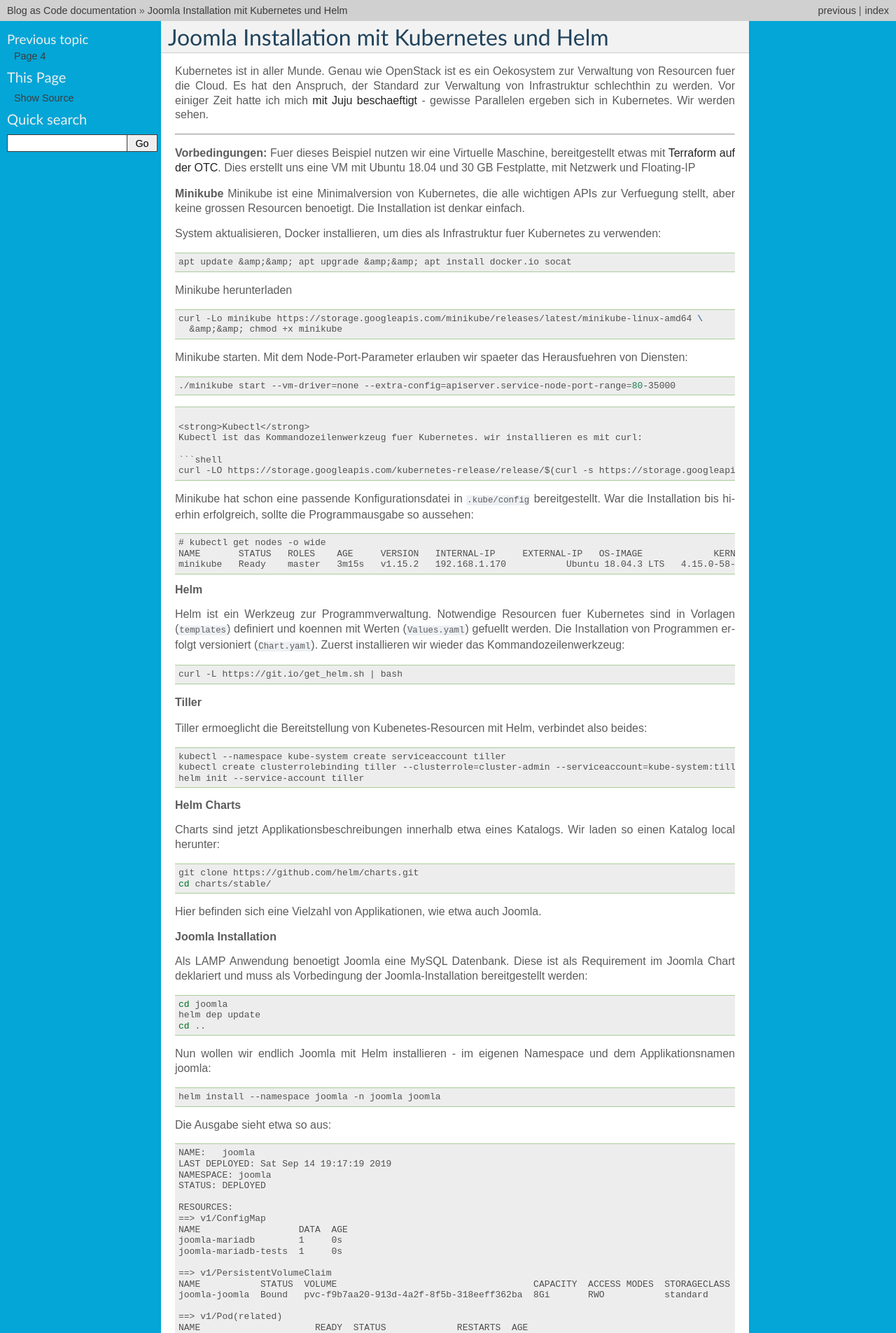
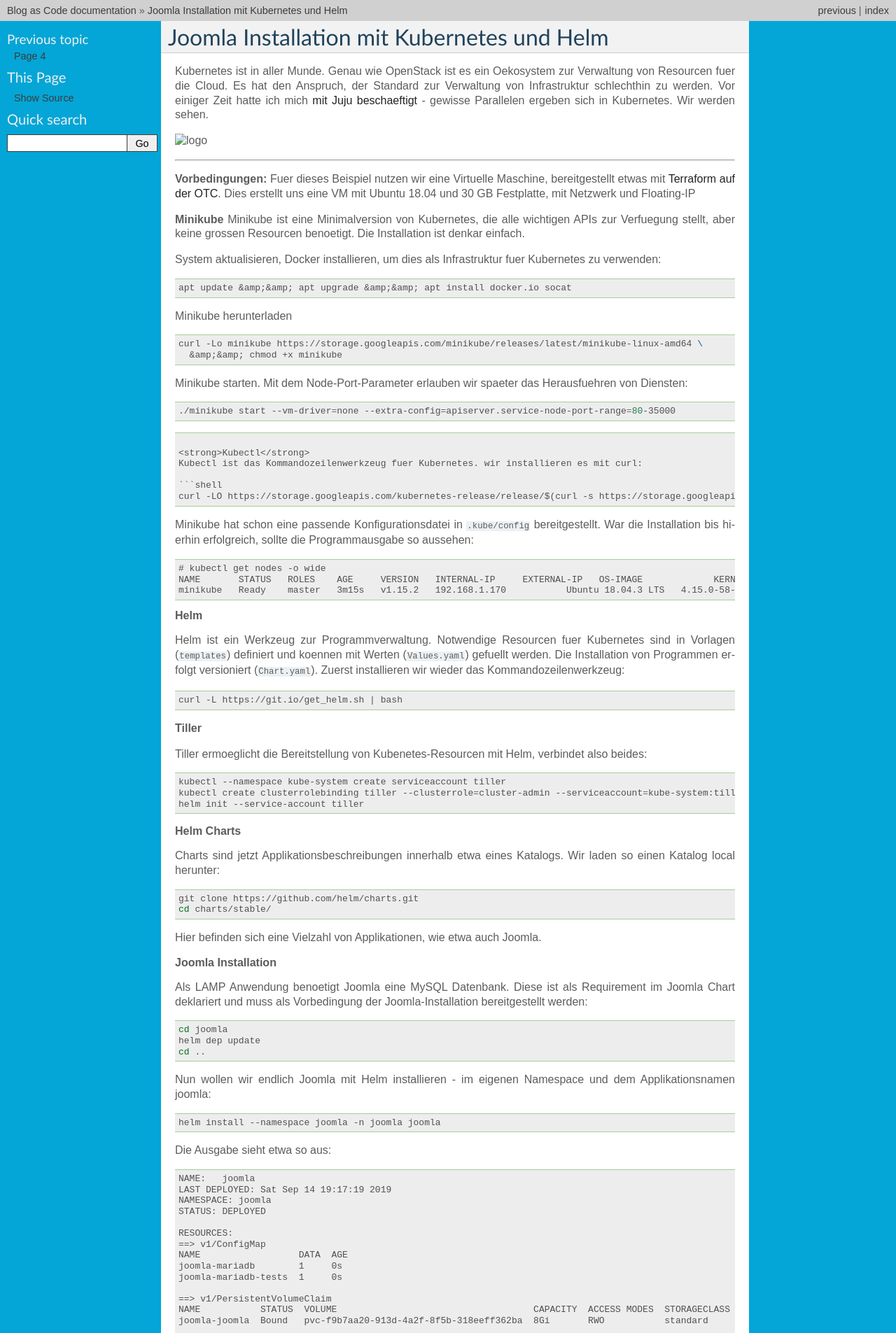
Before and after one commit to pepov/k8sblog, a Sphinx documentation site: the page built from source/joomla-installation-mit-kubernetes-und-helm.md, in a window 1280 px wide. Shown: the top 1905 px of the page at 70% size. Built offline with Sphinx 7.4.7, drawn with Linux system fonts in a browser that asks for light colours.

Commit message:
fix image

```diff
--- a/source/joomla-installation-mit-kubernetes-und-helm.md
+++ b/source/joomla-installation-mit-kubernetes-und-helm.md
@@ -3,7 +3,7 @@
 
 Kubernetes ist in aller Munde. Genau wie OpenStack ist es ein Oekosystem zur Verwaltung von Resourcen fuer die Cloud. Es hat den Anspruch, der Standard zur Verwaltung von Infrastruktur schlechthin zu werden.  Vor einiger Zeit hatte ich mich <a href="https://blog.eumelnet.de/blogs/blog8.php/zauberei-mit-juju-serverless-computing">mit Juju beschaeftigt</a> - gewisse Parallelen ergeben sich in Kubernetes. Wir werden sehen.
 
-[logo]: https://kubernetes.io/images/favicon.png "Logo Kubernetes"
+![logo](https://kubernetes.io/images/favicon.png "Logo Kubernetes")
 
 ---
 
```
